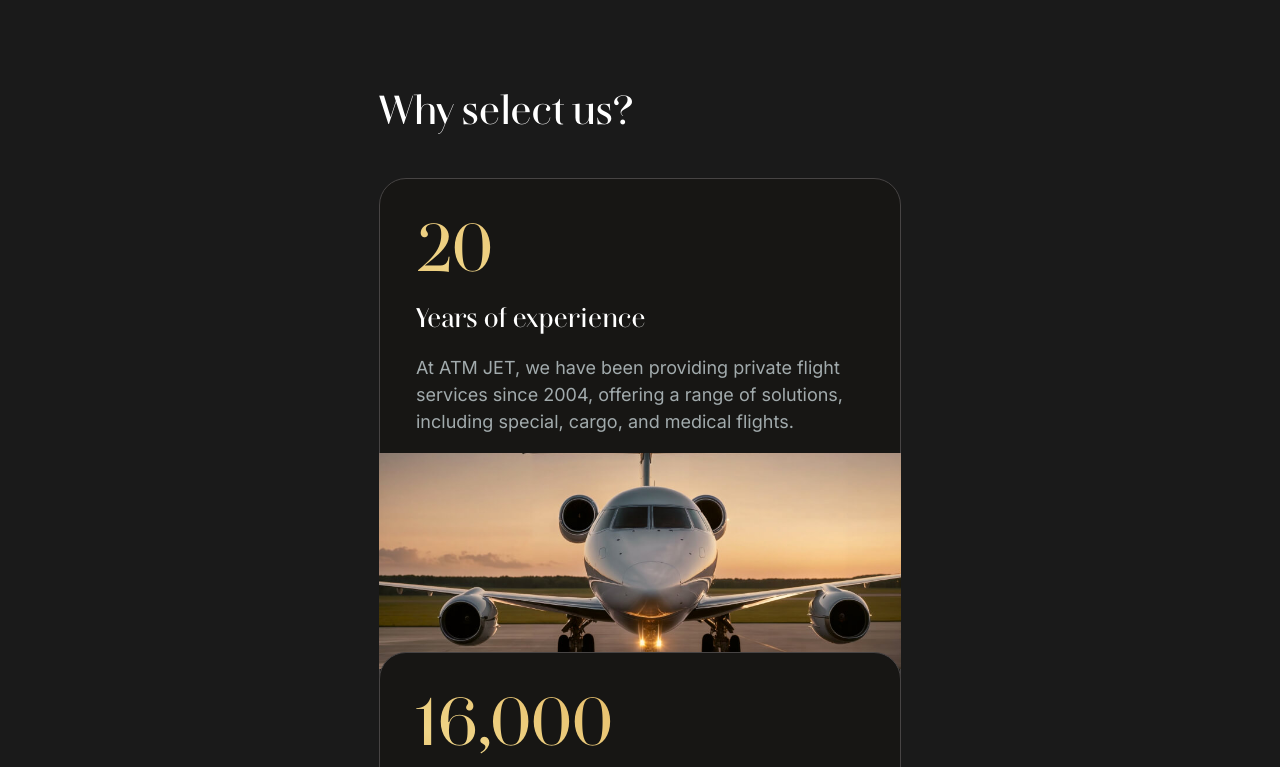
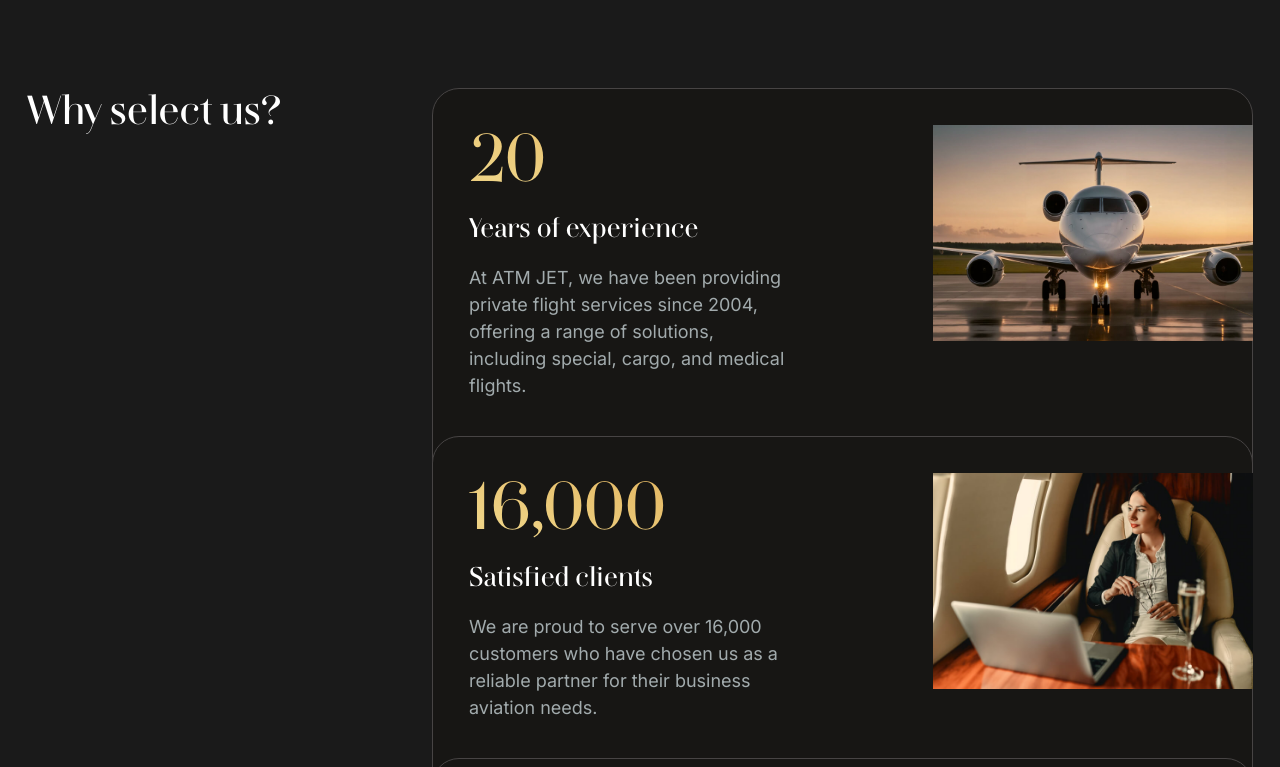
Before and after one commit to pixbs/atmjet_website, a Next.js app: page /en in a window 1280 px wide. Shown: the part 1333-2100 px from the top of the page. Built offline with nearby package versions, Linux system fonts and the light colour scheme.

Commit message:
🖥️ feat: Add resize for desktop for why_us section

```diff
--- a/src/app/[locale]/globals.css
+++ b/src/app/[locale]/globals.css
@@ -66,7 +66,7 @@ h4 {
 }
 
 .container {
-	@apply relative my-10 flex max-w-lg flex-col px-6;
+	@apply relative my-10 flex max-w-screen-xl flex-col px-6;
 }
 
 .card {
--- a/src/components/elements/why_us_card.tsx
+++ b/src/components/elements/why_us_card.tsx
@@ -16,19 +16,21 @@ export function WhyUsCard(props: CardProps) {
 
 	return (
 		<motion.div
-			className='card sticky -mb-16 gap-4 bg-gray-150 p-8 pb-24 last:mb-0 last:pb-10'
+			className='card sticky -mb-16 gap-4 bg-gray-150 p-8 pb-24 last:mb-0 last:pb-10 md:flex-row md:gap-40'
 			initial={{ opacity: 0, y: -50 }}
 			transition={{ duration: 0.5 }}
 			whileInView={{ opacity: 1, y: 0 }}
 			style={{ top: `${topPadding}px` }}
 		>
-			<Counter className='bg-gold bg-fixed bg-clip-text font-serif text-6xl text-transparent'>
-				{num}
-			</Counter>
-			<h3>{title}</h3>
-			<p>{description}</p>
+			<div className='gap-4 md:w-1/2'>
+				<Counter className='bg-gold bg-fixed bg-clip-text font-serif text-6xl text-transparent'>
+					{num}
+				</Counter>
+				<h3>{title}</h3>
+				<p>{description}</p>
+			</div>
 			<div
-				className='-mx-9 -mb-12 h-48 bg-cover bg-center'
+				className='-mx-9 -mb-12 h-48 bg-cover bg-center md:w-1/2'
 				style={{ backgroundImage: `url(${imageSrc})` }}
 			/>
 		</motion.div>
--- a/src/components/sections/why_us.tsx
+++ b/src/components/sections/why_us.tsx
@@ -13,8 +13,10 @@ export function WhyUsSection() {
 	]
 	return (
 		<section>
-			<div className='container gap-10'>
-				<h2>{t('title')}</h2>
+			<div className='container gap-10 lg:flex-row'>
+				<h2 className='min-w-80 lg:sticky top-40'>
+					{t('title')}
+				</h2>
 				<div className='relative overflow-clip rounded-2xl'>
 					{cards.map((card, index) => (
 						<WhyUsCard
```
